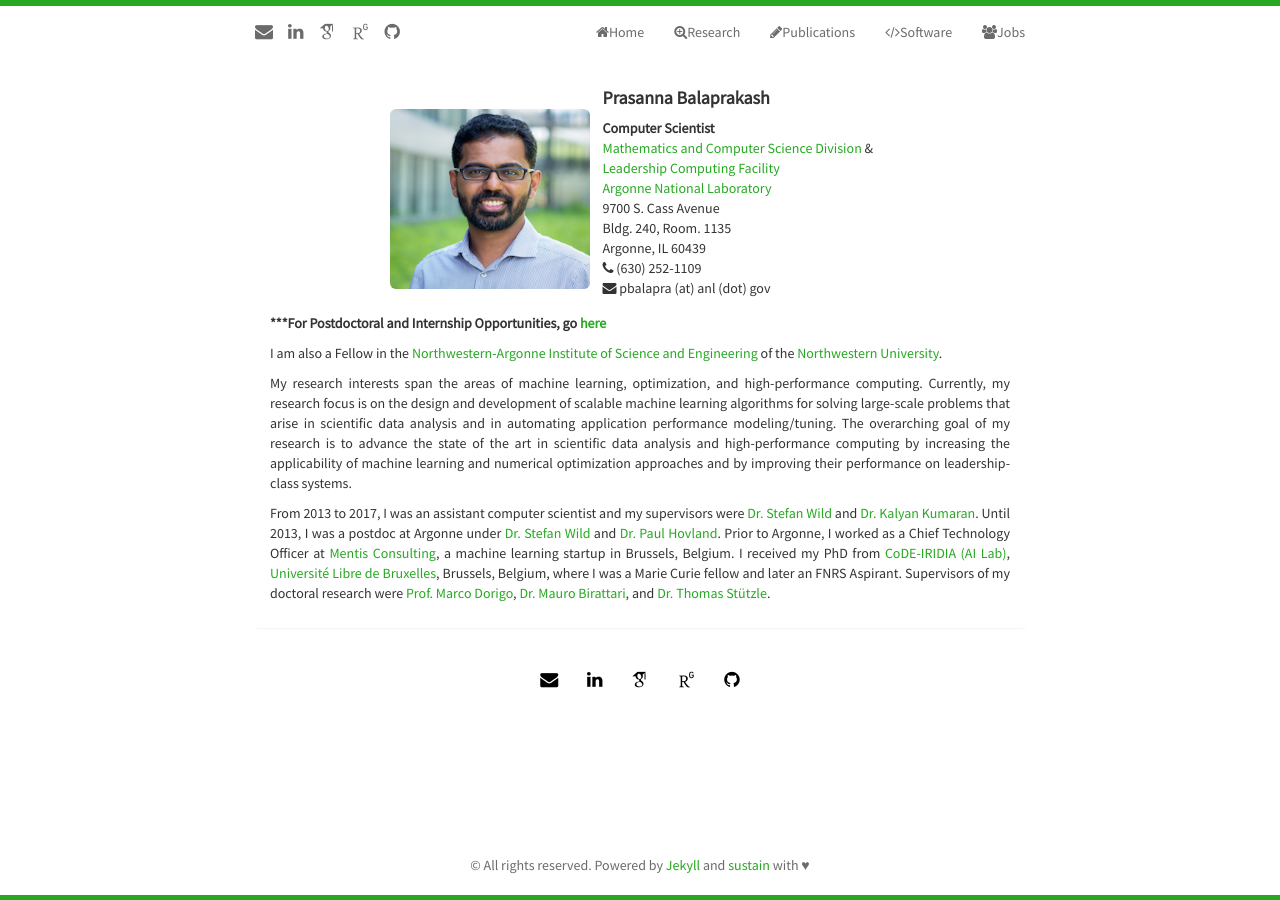
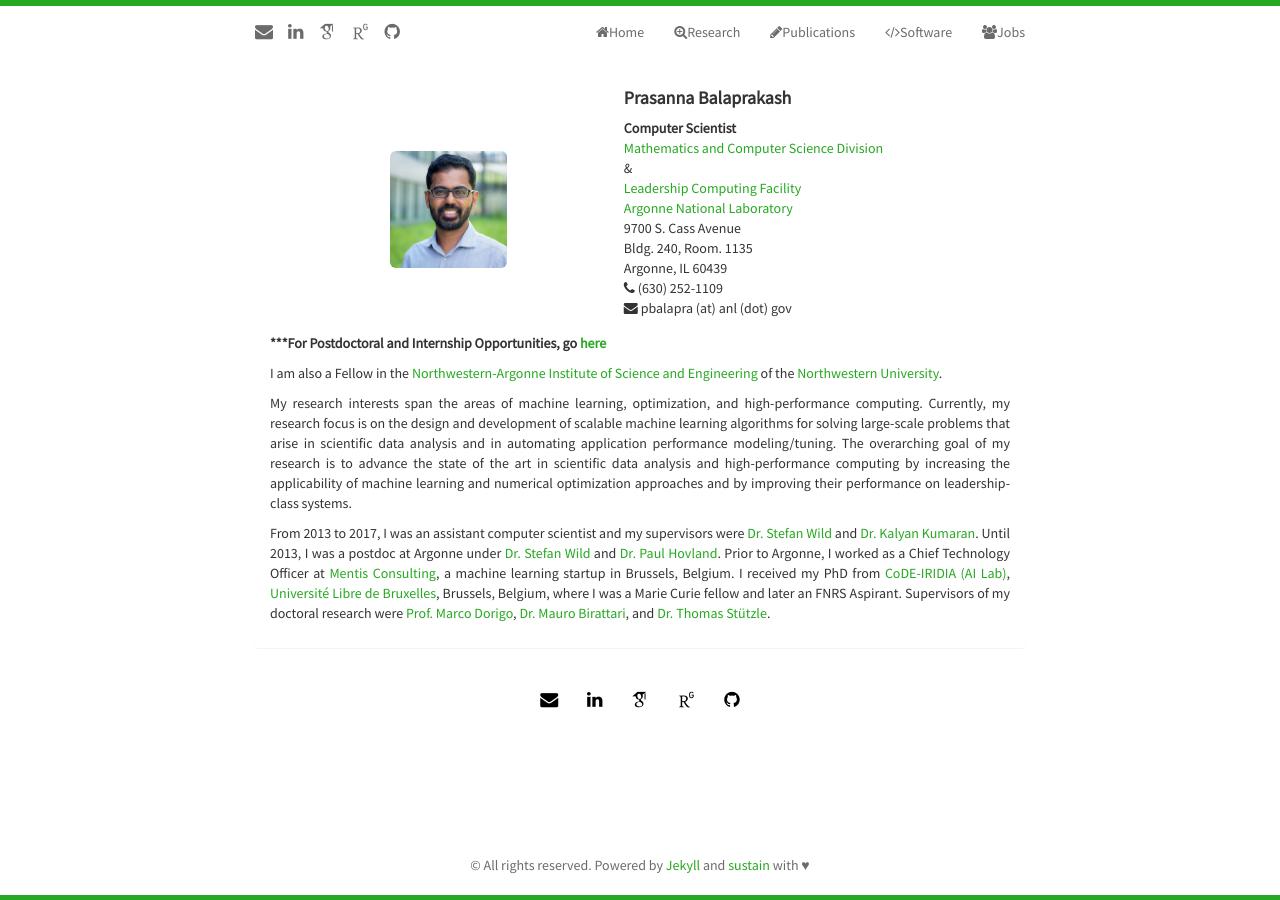
Before and after one commit to pbalapra/pbalapra.github.io, a Jekyll site: the page built from index.html, in a window 1280 px wide. Built offline with Jekyll 4.4.1, drawn with Linux system fonts in a browser that asks for light colours; nearby versions of some CDN libraries; some web fonts are replaced; the list of posts is cut into pages by our own code.

Commit message:
index page update

```diff
--- a/index.html
+++ b/index.html
@@ -11,7 +11,7 @@
           <tr>
             <td>
         	  <div class="avatar">
-        		<img width="200" height="180"  class="img-rounded" src="{{ site.baseurl }}static/img/{{ site.avatar }}" alt="Responsive image">
+        		<img  width="50%" height="50%"  class="img-rounded" src="{{ site.baseurl }}static/img/{{ site.avatar }}" alt="Responsive image">
               </div>
             </td>
             <td>
```
